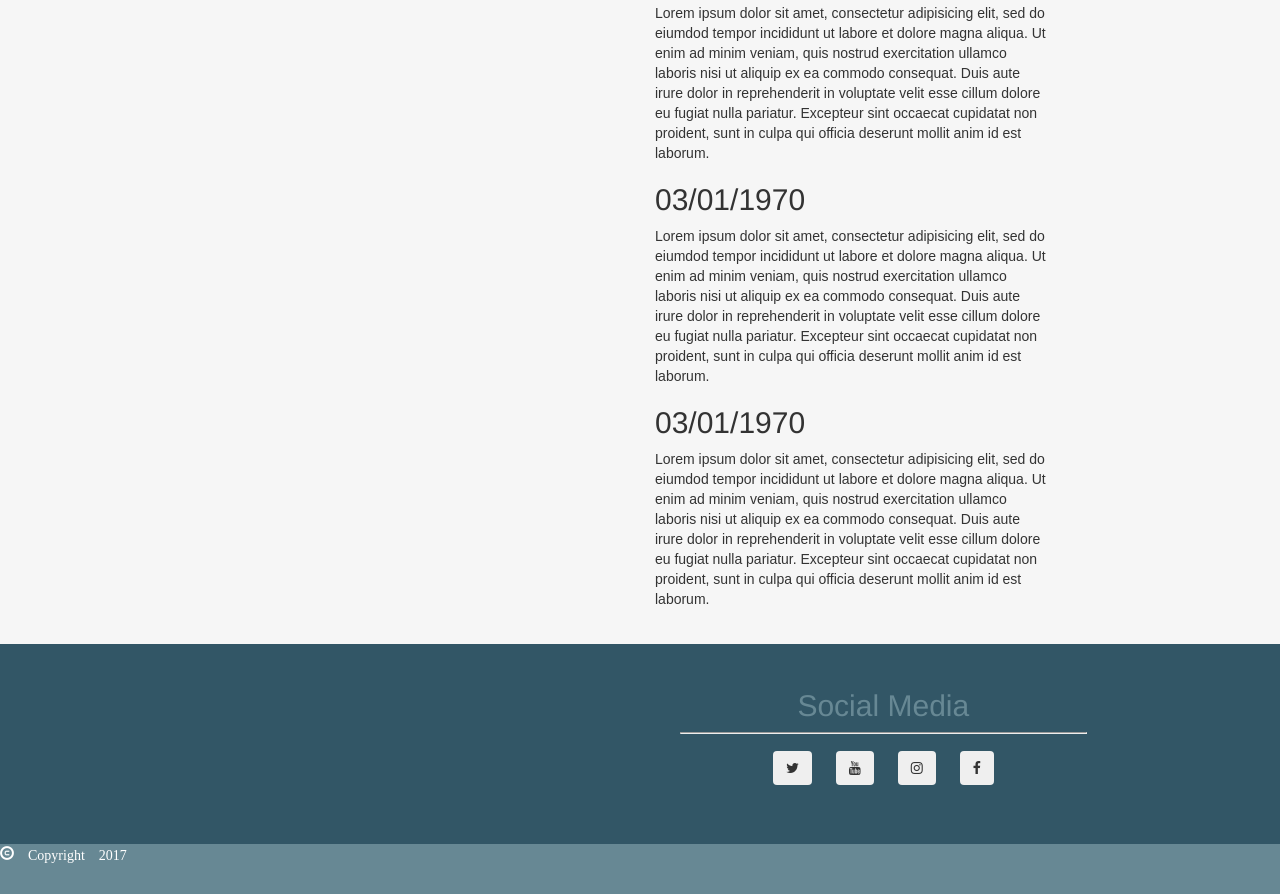
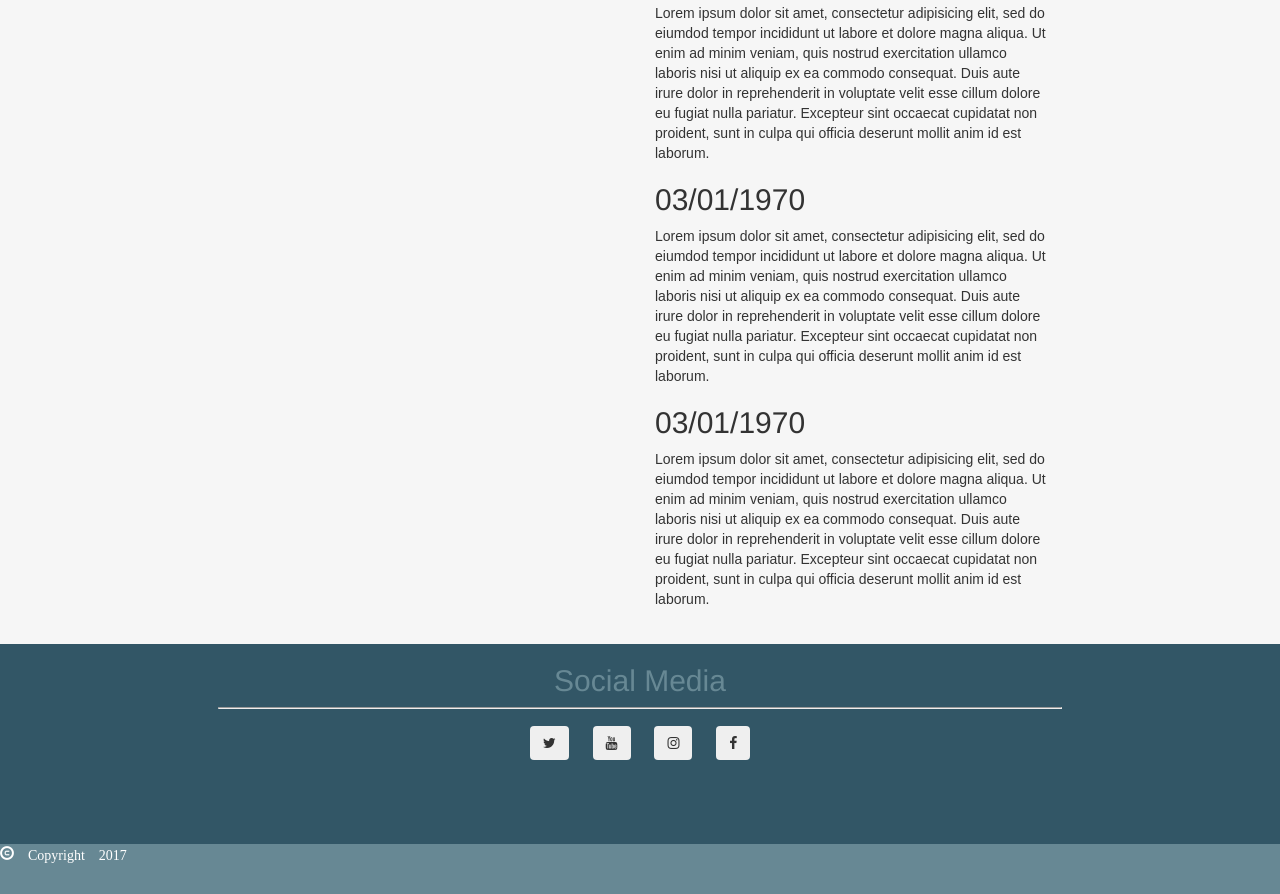
Before and after one commit to Nismo191/thehatstandswansea, a plain HTML site: page www/index.html in a window 1280 px wide. Shown: the part 1209-2103 px from the top of the page. Drawn offline with nearby package versions, Linux system fonts and the light colour scheme; a script that the page names is missing.

Commit message:
stresh social media to fit footer

```diff
--- a/www/index.html
+++ b/www/index.html
@@ -79,10 +79,7 @@
   </div>
 
   <div class="footer row">
-    <div class="col-md-4 col-md-offset-2">
-
-    </div>
-    <div class="col-md-4 social-btns">
+    <div class="col-lg-8 col-lg-offset-2 social-btns">
       <h2>Social Media</h2>
       <hr>
       <button type="button" onclick="location.href='http://www.twitter.com';" class="btn btn-tw"><i class="fa fa-twitter"></i></button>
--- a/www/styles/main.scss
+++ b/www/styles/main.scss
@@ -202,8 +202,6 @@ nav#nav-mobile {
 
 .social-btns{
   text-align: center;
-  display: inline-block;
-  margin: 25px 25px 25px 25px;
   h2{
     color: $secondary-color-light;
   }
```
Also changed, not shown: www/styles/main.css, 1 other file.
